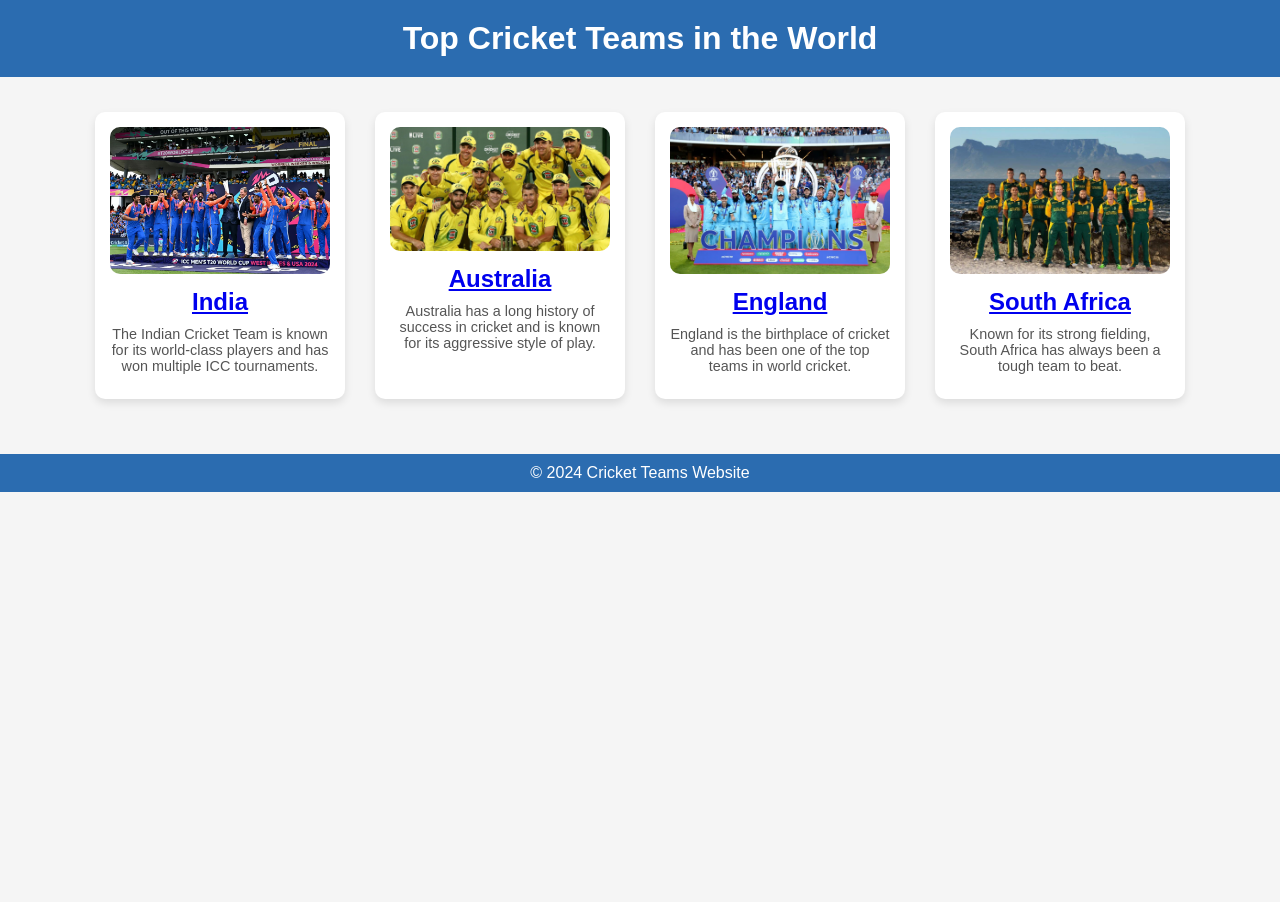
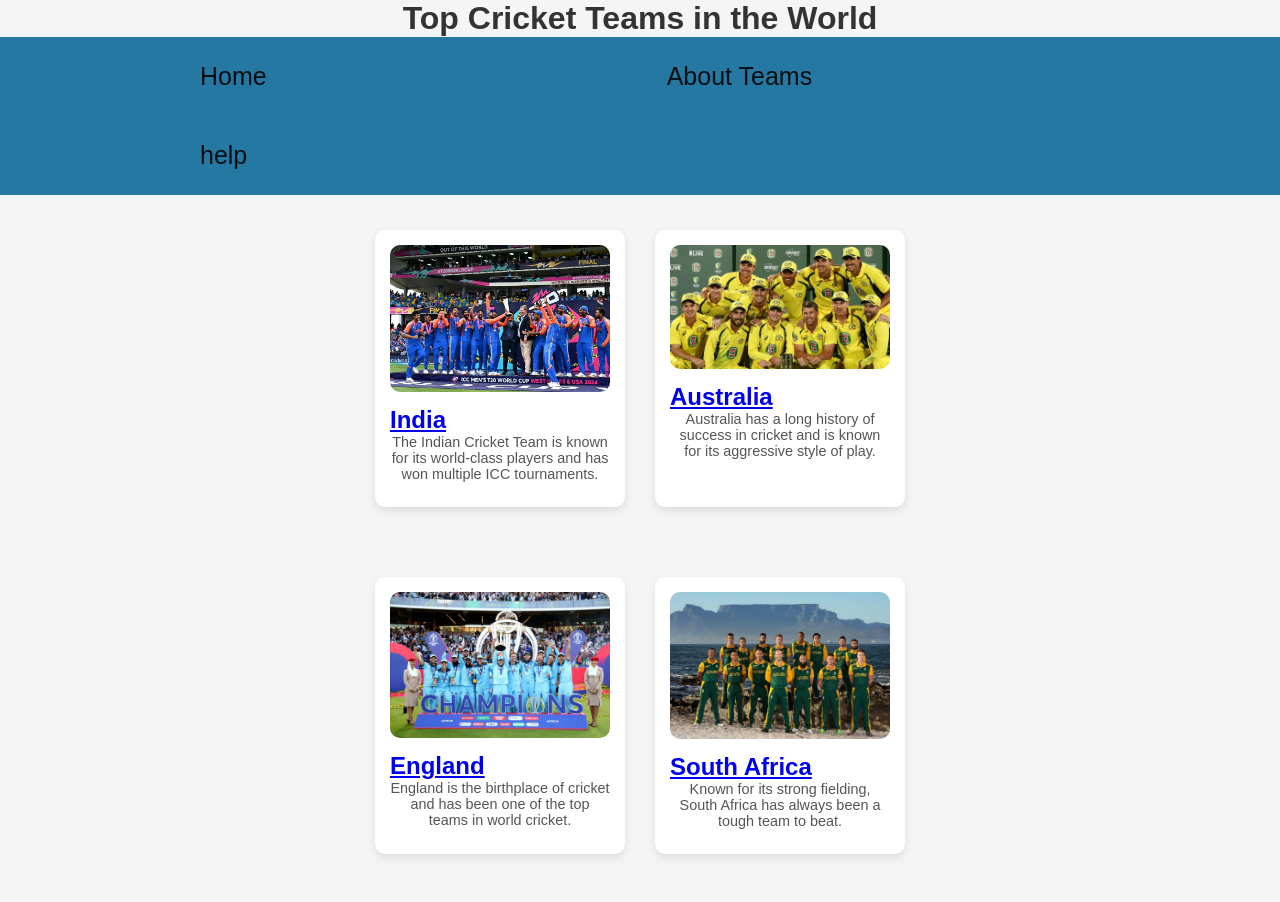
Before and after one commit to Shashank845/cricket-zone, a plain HTML site: page index.html in a window 1280 px wide. Shown: the top 902 px of the page. Before the commit the page ends 800 px from the top, so only its background shows below. Drawn offline with Linux system fonts and the light colour scheme.

Commit message:
Update index.html

```diff
--- a/index.html
+++ b/index.html
@@ -5,7 +5,32 @@
     <meta name="viewport" content="width=device-width, initial-scale=1.0">
     <title>Cricket Teams</title>
     <style>
-        /* Global styles for the website */
+        ul{
+  list-style-type: none;
+  overflow: hidden;
+  background-color: rgb(37, 120, 162);
+  padding: 0;
+  margin: 0;
+}
+li{
+  float: left;
+}
+li a{
+  display: block;
+  text-decoration: none;
+
+  padding: 25px 200px;
+  color: rgb(7, 13, 19);
+
+  font-size: 25px;
+}
+a{
+  float: left;
+}
+li a:hover{
+  background-color: rgb(17, 107, 81);
+}
+
         * {
             margin: 0;
             padding: 0;
@@ -21,61 +46,44 @@
             align-items: center;
         }
 
-        /* Header styles */
-        header {
-            background-color: #2b6cb0; /* Dark blue background */
-            color: white; /* White text color */
-            padding: 20px; /* Adds space inside header */
-            text-align: center;
-            width: 100%;
-        }
 
-        header h1 {
-            font-size: 2em;
-        }
-
-        /* Main content layout */
         main {
-            display: flex;
-            flex-wrap: wrap; /* Allows wrapping of team sections */
+             display: flex;
+            flex-wrap: wrap;
             justify-content: center;
             padding: 20px;
             max-width: 1200px;
         }
 
-        /* Individual team card styles */
+
         .team {
             background-color: white;
-            border-radius: 10px; /* Rounded corners */
-            box-shadow: 0 4px 8px rgba(0, 0, 0, 0.1); /* Soft shadow */
-            margin: 15px; /* Space around each card */
-            width: 250px; /* Card width */
-            text-align: center; /* Center-aligns text */
+            border-radius: 10px;
+            box-shadow: 0 4px 8px rgba(0, 0, 0, 0.1);
+            margin: 15px;
+            width: 250px;
+            text-align: center;
             padding: 15px;
-            transition: transform 0.3s ease; /* Animation for hover effect */
-        }
-
-        .team:hover {
-            transform: scale(1.05); /* Slightly enlarges card on hover */
+             transition: transform 0.3s ease;
         }
 
         .team img {
-            width: 100%; /* Full width of card */
-            border-radius: 10px; /* Rounded corners */
+            width: 100%;
+            border-radius: 10px;
         }
 
         .team h2 {
-            color: #2b6cb0; /* Matches header color */
-            margin: 10px 0; /* Spacing above and below */
+            color: #2b6cb0;
+            margin: 10px 0;
         }
 
         .team p {
             font-size: 0.9em;
-            color: #555; /* Dark gray for text */
+            color: #555;
             margin: 10px 0;
         }
 
-        /* Footer styles */
+
         footer {
             text-align: center;
             padding: 10px;
@@ -83,42 +91,57 @@
             color: white;
             width: 100%;
             margin-top: 20px;
+
+        }
+        .a1{
+            height: 10px;
         }
     </style>
 </head>
 <body>
-    <!-- Header section for the website title -->
+
     <header>
         <h1>Top Cricket Teams in the World</h1>
     </header>
+    <div class="a">
+        <ul>
+            <li><a href="home.html">Home</a></li>
+            <li><a href="about.html">About Teams</a></li>
+            <li><a href="help.html">help</a></li>
+        </ul>
+    </div>
 
-    <!-- Main content section listing cricket teams -->
+
     <main>
-        <!-- Each team has an image, name, and short description -->
+
         <section class="team">
             <img src="india.jpg" alt="India Cricket Team">
-            <h2><a href="india.html">India</a></h2>
+            <h2><a href="india.html">India</a></h2><br>
             <p>The Indian Cricket Team is known for its world-class players and has won multiple ICC tournaments.</p>
         </section>
 
         <section class="team">
             <img src="australia.jpg" alt="Australia Cricket Team">
-            <h2><a href="australia.html">Australia</a></h2>
+            <h2><a href="australia.html">Australia</a></h2><br>
             <p>Australia has a long history of success in cricket and is known for its aggressive style of play.</p>
         </section>
-
+</main>
+<main>
         <section class="team">
             <img src="england3.webp" alt="England Cricket Team">
-            <h2><a href="england.html">England</a></h2>
+            <h2><a href="england.html">England</a></h2><br>
             <p>England is the birthplace of cricket and has been one of the top teams in world cricket.</p>
         </section>
 
         <section class="team">
             <img src="south african.jpg" alt="South Africa Cricket Team">
-            <h2><a href="south african.html">South Africa</a></h2>
+           <center><h2><a href="south african.html">South Africa</a></h2><br></center>
             <p>Known for its strong fielding, South Africa has always been a tough team to beat.</p>
         </section>
     </main>
+    <div class="a1">
+
+    </div>
     <footer>
         <p>&copy; 2024 Cricket Teams Website</p>
     </footer>
```
